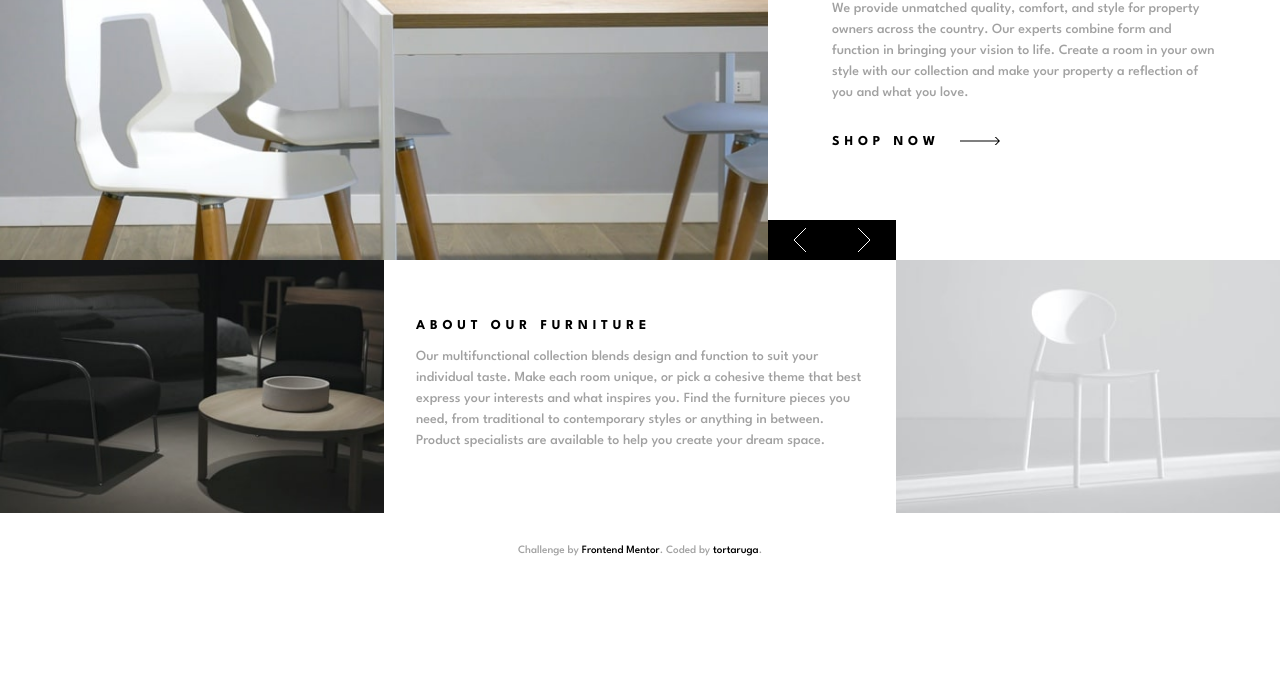
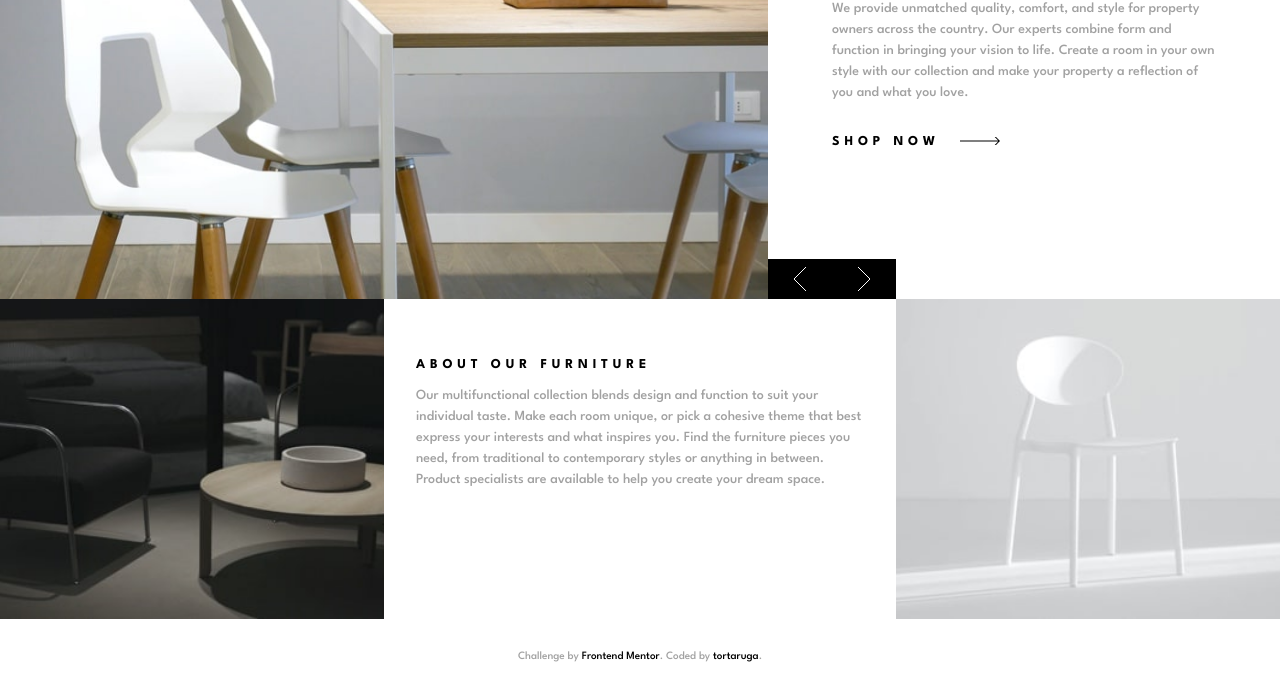
Before and after one commit to tortaruga/room-homepage, a plain HTML site: page index.html in a window 1280 px wide. Shown: the part 181-874 px from the top of the page. Before the commit the page ends 800 px from the top, so only its background shows below. Drawn offline with Linux system fonts and the light colour scheme.

Commit message:
updated styles.css

```diff
--- a/styles.scss
+++ b/styles.scss
@@ -229,8 +229,8 @@ footer {
     main {
         display: grid;
         grid-template-columns: 30% 30% 10% 30%;
-        grid-template-rows: 55% fit-content 40%;
-        // min-height: 100vh;
+        grid-template-rows: 55% 5% 40%;
+        min-height: 100vh;
         width: 100%;
     }
 
@@ -271,6 +271,6 @@ footer {
     .main-img__buttons {
         grid-area: 2 / 3 / 3 / 4;
         width: 100%;
-        height: 2.5rem;
+        height: 100%;
     }
 }
```
Also changed, not shown: styles.css, 1 other file.
